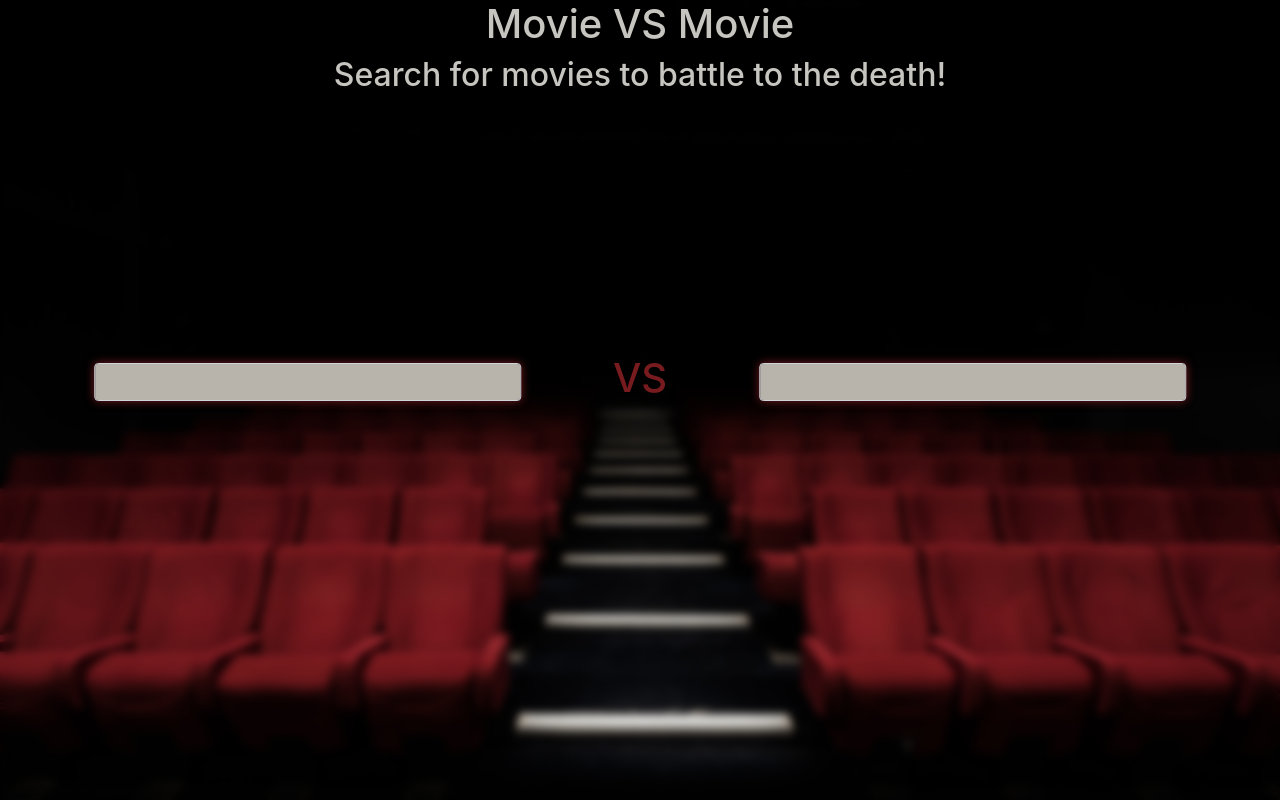
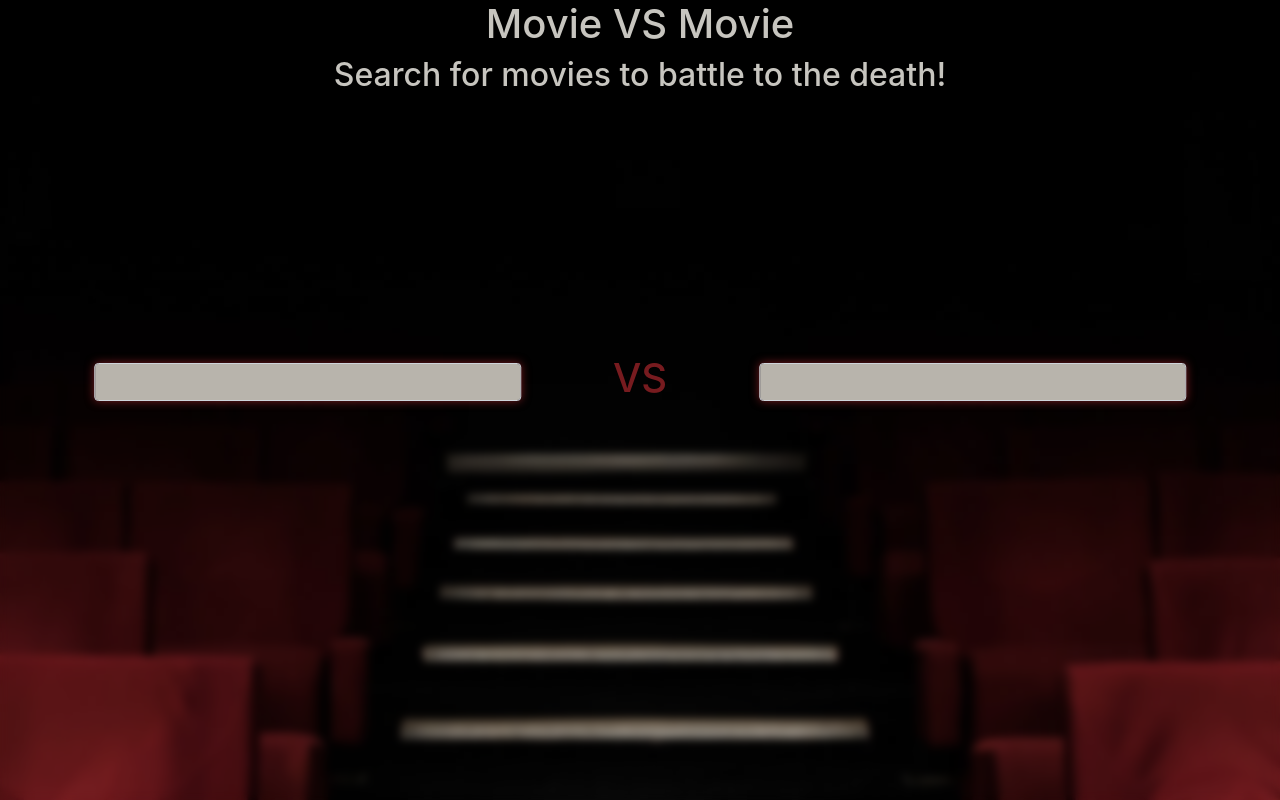
Before and after one commit to l3r0ux/Show-Down, a PHP site: template views/index.html in a window 1280 px wide. Run offline with PHP 8.4, Linux system fonts and the light colour scheme; the template is opened without the code that fills it, so the values that code supplies are empty; some libraries are stand-ins or nearby versions.

Commit message:
disable background cover size

```diff
--- a/public/css/main.css
+++ b/public/css/main.css
@@ -18,8 +18,9 @@
 body {
     background-image: url(/images/cinema.jpg);
     background-attachment: fixed;
-    background-position: center;
-    background-size: cover;
+    background-position: center center;
+    /* background-size: cover; */
+    background-repeat: no-repeat;
     backdrop-filter: blur(4px);
     overflow-x: hidden;
     height: 100vh;
```
